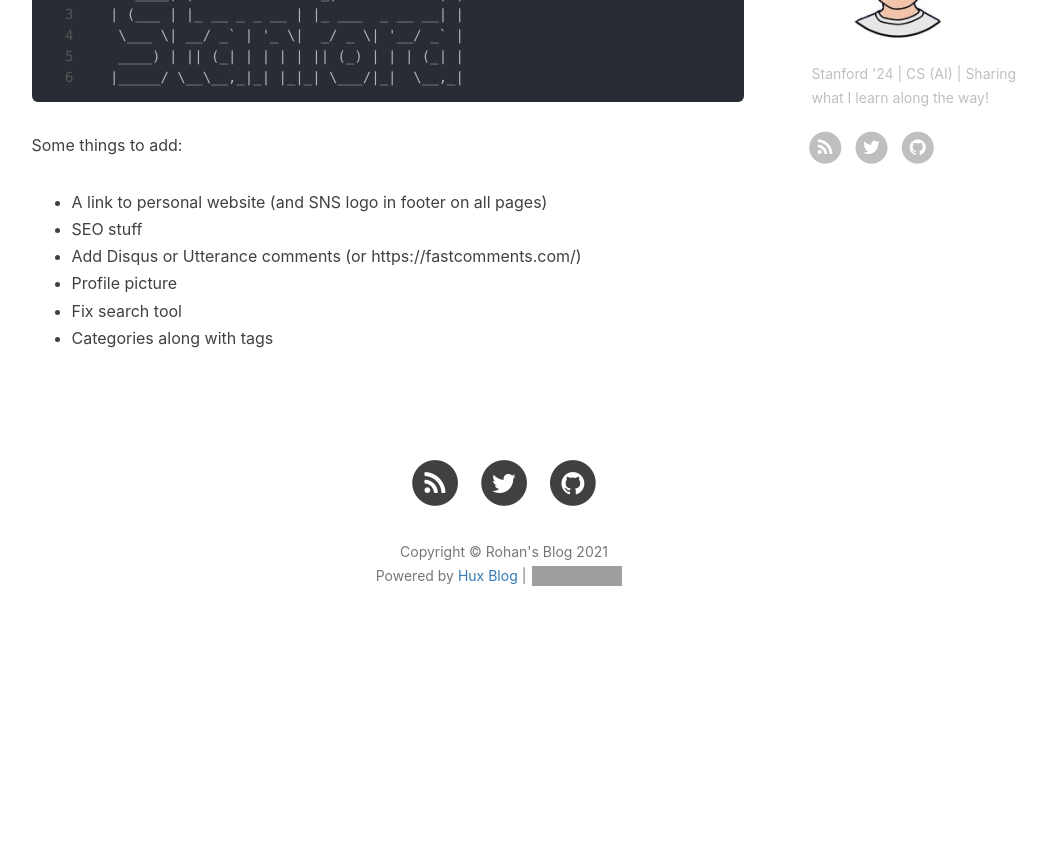
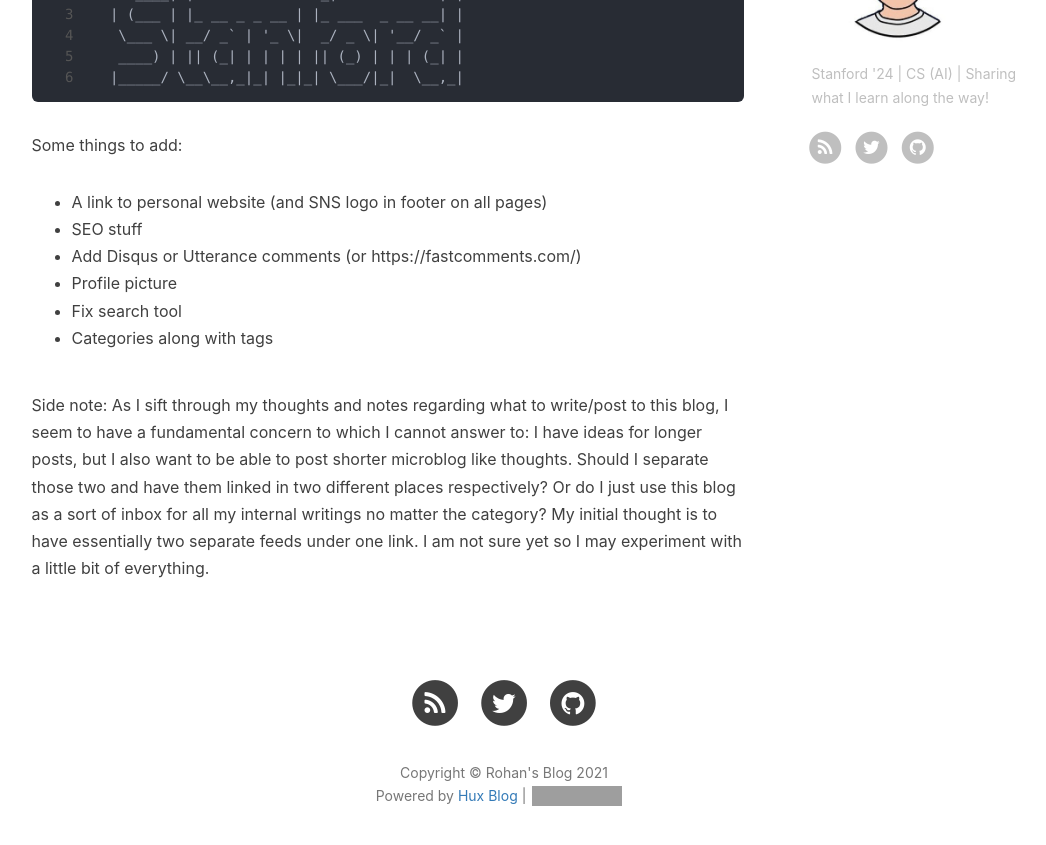
Before and after one commit to rosikand/old-blog-v1, a Jekyll site: the page built from about.html, in a window 1280 px wide and 900 px high, scrolled down 686 px. Shown: the top 845 px of the window, without its empty margins (136-1182 px from the left). Built offline with Jekyll 4.4.1, drawn with Linux system fonts in a browser that asks for light colours; nearby versions of some CDN libraries; comment, search, counter and statistics services are not loaded; before the commit the page ends 1366 px from its top, so only the background shows below that; grey boxes are pictures that could not be loaded.

Commit message:
Update en.md

```diff
--- a/_includes/about/en.md
+++ b/_includes/about/en.md
@@ -15,3 +15,6 @@ Some things to add:
 - Profile picture
 - Fix search tool
 - Categories along with tags
+
+
+Side note: As I sift through my thoughts and notes regarding what to write/post to this blog, I seem to have a fundamental concern to which I cannot answer to: I have ideas for longer posts, but I also want to be able to post shorter microblog like thoughts. Should I separate those two and have them linked in two different places respectively? Or do I just use this blog as a sort of inbox for all my internal writings no matter the category? My initial thought is to have essentially two separate feeds under one link. I am not sure yet so I may experiment with a little bit of everything.
```
